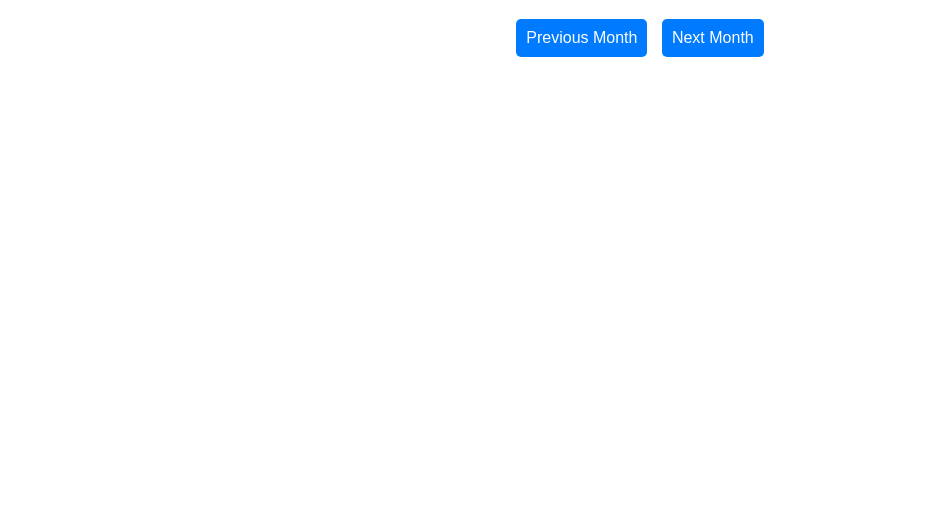
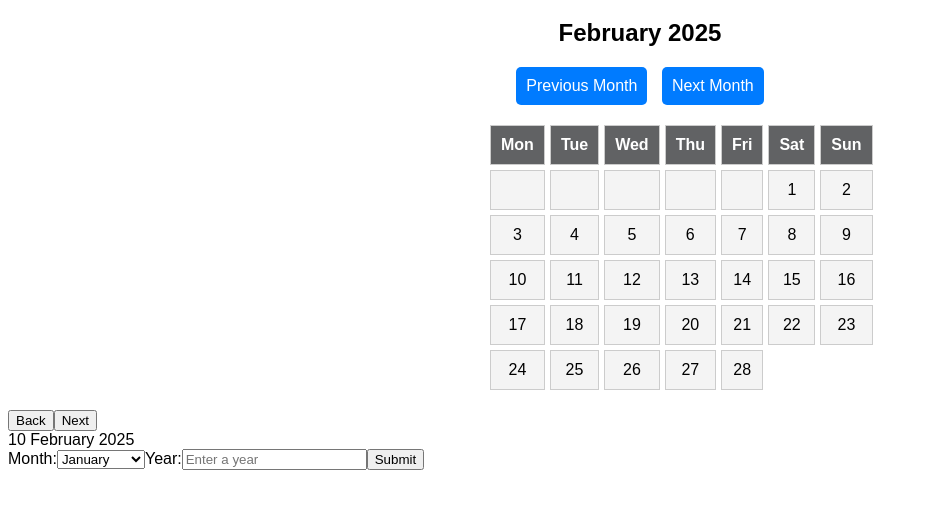
Before and after one commit to nadika-zavodovska/days-calendar-project, a plain HTML site: page index.html in a window 1280 px wide. Shown: the part 61-570 px from the top of the page, without its empty margins (0-928 px from the left). Drawn offline with Linux system fonts and the light colour scheme.

Commit message:
Fix issue, show months dropdown, year input

```diff
--- a/index.html
+++ b/index.html
@@ -4,7 +4,7 @@
   <meta charset="UTF-8">
   <meta name="viewport" content="width=device-width, initial-scale=1.0">
   <title>Days Calendar</title>
-  <script src="web.mjs"></script>
+  <script type="module" src="web.mjs"></script>
   <link rel="stylesheet" href="styles.css">
 </head>
 <body>
--- a/web.mjs
+++ b/web.mjs
@@ -4,15 +4,10 @@
 // You can't open the index.html file using a file:// URL.
 
 
-import { getGreeting } from "./common.mjs";
-import daysData from "./days.json" with { type: "json" };
+// import { getGreeting } from "./common.mjs";
+// import daysData from "./days.json" with { type: "json" };
 import { generateUiMainContainer } from "./generate-ui/generate-ui-main-container.js";
 
-window.onload = function() {
-    generateUiMainContainer();
-    // document.querySelector("body").innerText = `${getGreeting()} - there are ${daysData.length} known days`;
-
-}
 
 let currentYear = new Date().getFullYear() // get full year
 let currentMonth = new Date().getMonth() // get current month
@@ -75,6 +70,8 @@ function changeMonth(direction) {
 
   generateCalendar();
 }
-
-// Generate the calendar on page load
-window.onload = generateCalendar;
+window.changeMonth = changeMonth;
+window.onload = function () {
+    generateUiMainContainer();
+    generateCalendar();
+}
```
